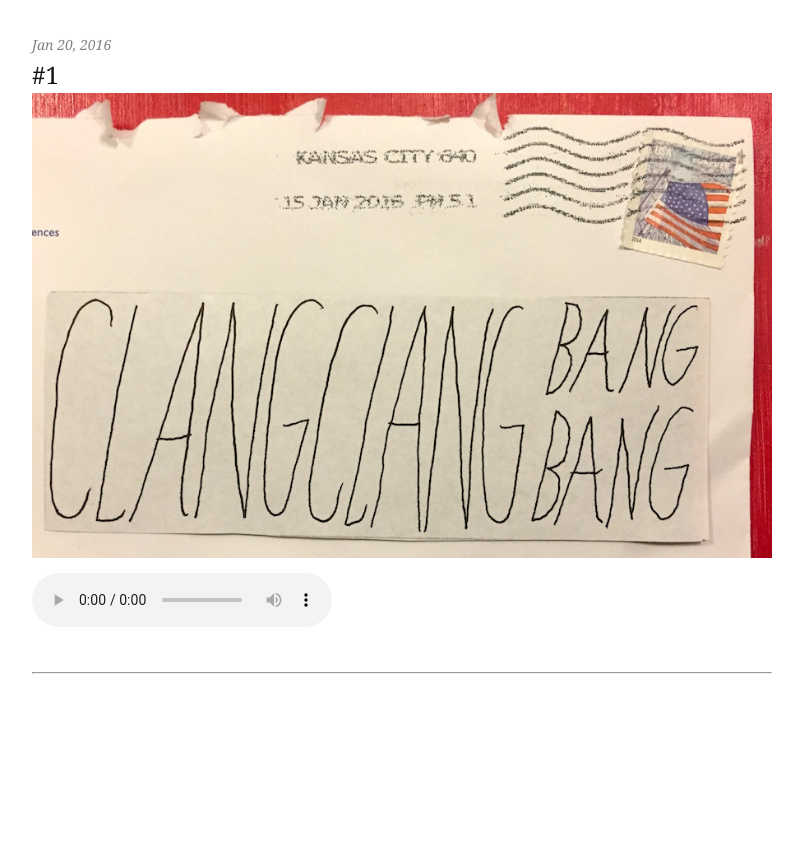
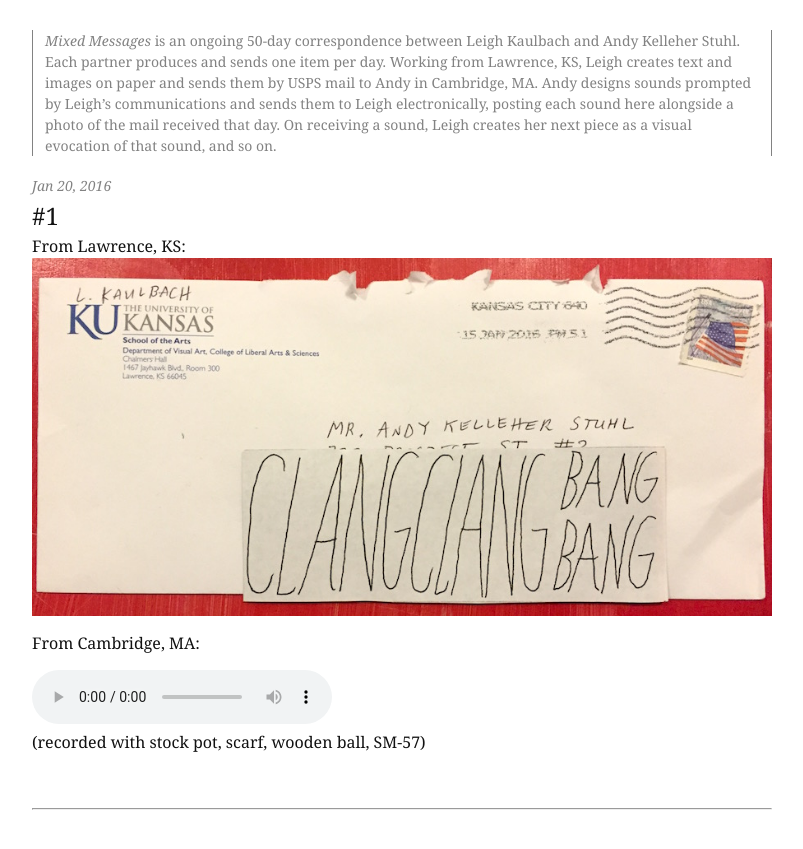
Before and after one commit to akstuhl/akstuhl.github.io, a Jekyll site: the page built from mixed_messages.html, in a window 1280 px wide. Shown: the top 849 px of the page, without its empty margins (238-1041 px from the left). Built offline with Jekyll 4.4.1, drawn with Linux system fonts in a browser that asks for light colours; nearby versions of some CDN libraries.

Commit message:
mixed messages info

```diff
--- a/_mixed_messages/2016-1-20.markdown
+++ b/_mixed_messages/2016-1-20.markdown
@@ -4,12 +4,15 @@ title:  "#1"
 date:   2016-1-20 22:00:00
 categories: mixed-messages
 ---
+From Lawrence, KS:
 ![](/assets/mm/1-20-16.jpg)
 
+From Cambridge, MA:
 <audio controls="controls">
 	<a href="/assets/mm/1-20-16.wav">1-20-16.wav</a>
 	<source src="/assets/mm/1-20-16.wav" type="audio/wav">
 </audio>
+(recorded with stock pot, scarf, wooden ball, SM-57)
 
 <br />
 
--- a/_sass/_layout.scss
+++ b/_sass/_layout.scss
@@ -310,3 +310,12 @@
 
 	display: none;
 }
+
+.mm_about {
+	font-size: $small-font-size;
+	color: $grey-color;
+	border-left: 1px solid $grey-color;
+	border-right: 1px solid $grey-color;
+	padding-left: 12px;
+	padding-right: 12px;
+}
--- a/mixed_messages.html
+++ b/mixed_messages.html
@@ -2,6 +2,10 @@
 layout: plain
 title: "Mixed Messages"
 ---
+
+<div class="mm_about">
+	<p><em>Mixed Messages</em> is an ongoing 50-day correspondence between Leigh Kaulbach and Andy Kelleher Stuhl. Each partner produces and sends one item per day. Working from Lawrence, KS, Leigh creates text and images on paper and sends them by USPS mail to Andy in Cambridge, MA. Andy designs sounds prompted by Leigh’s communications and sends them to Leigh electronically, posting each sound here alongside a photo of the mail received that day. On receiving a sound, Leigh creates her next piece as a visual evocation of that sound, and so on.</p>
+</div>
 
 <div class="mixed_messages">
 
```
Also changed, not shown: assets/mm/1-20-16.jpg, 3 other files.
